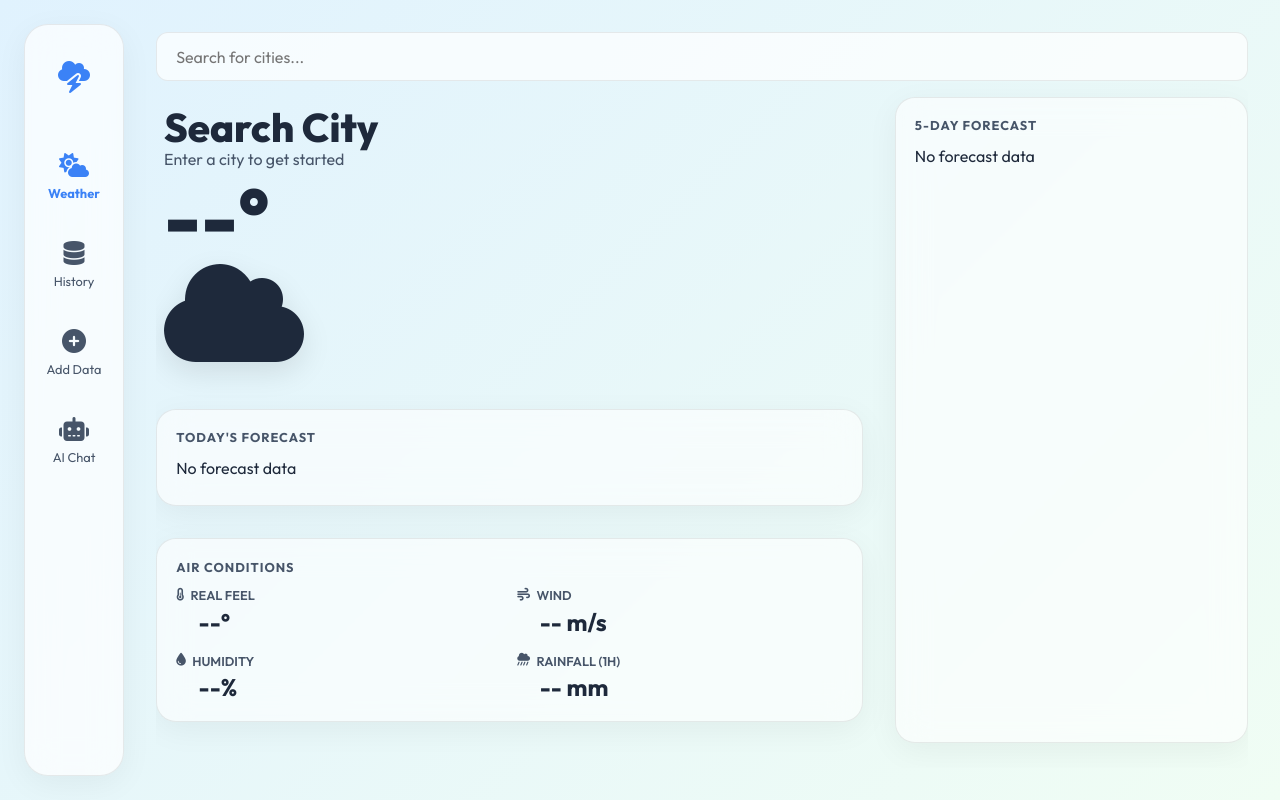
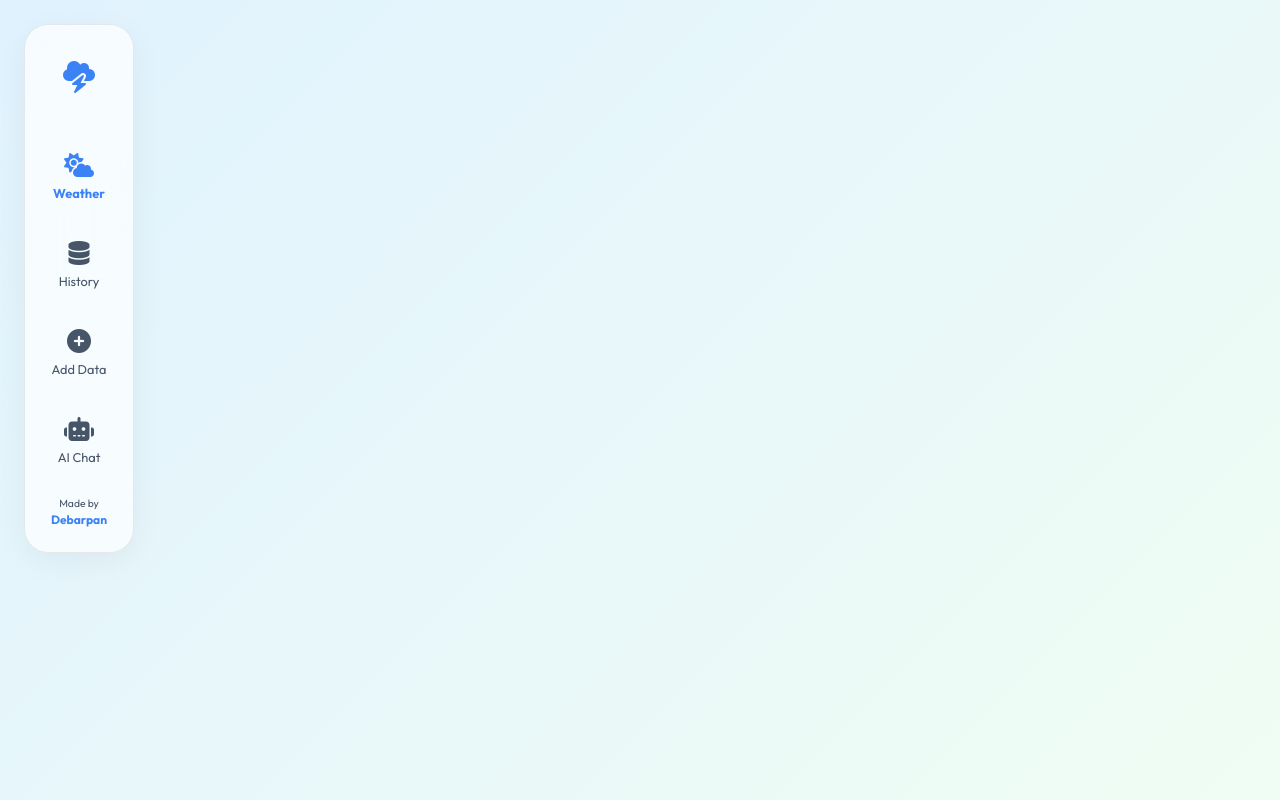
Before and after one commit to debarpan2006/ai-weather-app, a Python web app: template templates/index.html in a window 1280 px wide. Run offline with Jinja, Linux system fonts and the light colour scheme; the template is opened without the code that fills it, so the values that code supplies are empty.

Commit message:
Floating pill bottom nav + Debarpan developer credit

```diff
--- a/static/style.css
+++ b/static/style.css
@@ -54,39 +54,44 @@ body.theme-night {
 .text-yellow { color: var(--yellow); }
 .text-blue { color: var(--primary); }
 
-.app-layout {
+/* ---- Floating Pill Bottom Nav (Mobile) ---- */
+.sidebar {
+    order: 2;
+    position: fixed;
+    bottom: 1.2rem;
+    left: 50%;
+    transform: translateX(-50%);
+    width: calc(100% - 3rem);
+    max-width: 420px;
+    height: 64px;
+    background: var(--sidebar-bg);
+    backdrop-filter: blur(24px);
+    -webkit-backdrop-filter: blur(24px);
     display: flex;
-    height: 100vh;
-}
-
-/* Sidebar */
-.sidebar {
-    width: 100px;
-    background-color: var(--sidebar-bg);
-    backdrop-filter: blur(16px);
-    -webkit-backdrop-filter: blur(16px);
-    display: flex;
-    flex-direction: column;
+    flex-direction: row;
     align-items: center;
-    padding: 2rem 0;
-    border-radius: 24px;
-    margin: 1.5rem 0 1.5rem 1.5rem;
-    box-shadow: var(--card-shadow);
+    justify-content: space-around;
+    padding: 0 1rem;
+    border-radius: 999px;
     border: 1px solid var(--border);
-    z-index: 100;
-    transition: background-color 1s ease, box-shadow 1s ease, border 1s ease;
+    box-shadow: 0 8px 32px rgba(0,0,0,0.15);
+    z-index: 200;
+    flex-shrink: 0;
+    transition: background-color 1s ease, box-shadow 1s ease;
 }
 
 .brand {
     font-size: 2rem;
     margin-bottom: 3rem;
+    display: none;
 }
 
 .nav-links {
     list-style: none;
     width: 100%;
     display: flex;
-    flex-direction: column;
+    flex-direction: row;
+    justify-content: space-around;
     gap: 1.5rem;
 }
 
@@ -111,17 +116,26 @@ body.theme-night {
     transform: translateY(-2px);
 }
 
+/* Developer credit — hidden inside floating pill on mobile */
+.dev-credit {
+    display: none;
+}
+
 .nav-links li.active {
     color: var(--primary);
     font-weight: 700;
 }
 
-/* Main Content Area */
+/* ---- Content Area (Mobile) ---- */
+/* Add bottom padding to prevent content hiding behind the floating pill */
 .content-area {
+    order: 1;
     flex: 1;
-    padding: 2rem;
+    padding: 1rem 1rem 0;
     position: relative;
     overflow: hidden;
+    min-height: 0;
+    padding-bottom: 90px; /* space for floating pill */
 }
 
 .page {
@@ -455,23 +469,29 @@ body.theme-night .ai-msg { background: rgba(255,255,255,0.06); }
     /* Restore vertical sidebar */
     .sidebar {
         order: 0;
-        width: 100px;
+        position: relative;
+        bottom: auto;
+        left: auto;
+        transform: none;
+        width: 110px;
+        max-width: none;
         height: auto;
         flex-direction: column;
         justify-content: flex-start;
         align-items: center;
-        padding: 2rem 0;
+        padding: 2rem 0 1.5rem;
         border-radius: 24px;
         margin: 1.5rem 0 1.5rem 1.5rem;
-        border-top: none;
+        box-shadow: var(--card-shadow);
         border: 1px solid var(--border);
-        box-shadow: var(--card-shadow);
+        flex-shrink: 0;
     }
 
     .brand { display: block; font-size: 2rem; margin-bottom: 3rem; }
 
     .nav-links {
         flex-direction: column;
+        justify-content: flex-start;
         gap: 1.5rem;
     }
 
@@ -479,10 +499,27 @@ body.theme-night .ai-msg { background: rgba(255,255,255,0.06); }
         font-size: 0.8rem;
         min-height: auto;
         padding: 0.5rem 0;
+        gap: 0;
     }
 
     .nav-links li i { font-size: 1.5rem; margin-bottom: 0.5rem; }
     .nav-links li span { font-size: 0.8rem; }
+
+    /* Developer credit on desktop sidebar */
+    .dev-credit {
+        display: block;
+        margin-top: auto;
+        padding: 1.5rem 0.5rem 0;
+        text-align: center;
+        font-size: 0.65rem;
+        color: var(--text-muted);
+        line-height: 1.4;
+    }
+
+    .dev-credit strong {
+        color: var(--primary);
+        font-size: 0.75rem;
+    }
 
     .content-area {
         order: 1;
--- a/templates/index.html
+++ b/templates/index.html
@@ -38,6 +38,7 @@
                     <span>AI Chat</span>
                 </li>
             </ul>
+            <div class="dev-credit">Made by<br><strong>Debarpan</strong></div>
         </nav>
 
         <!-- Main Content Area -->
```
